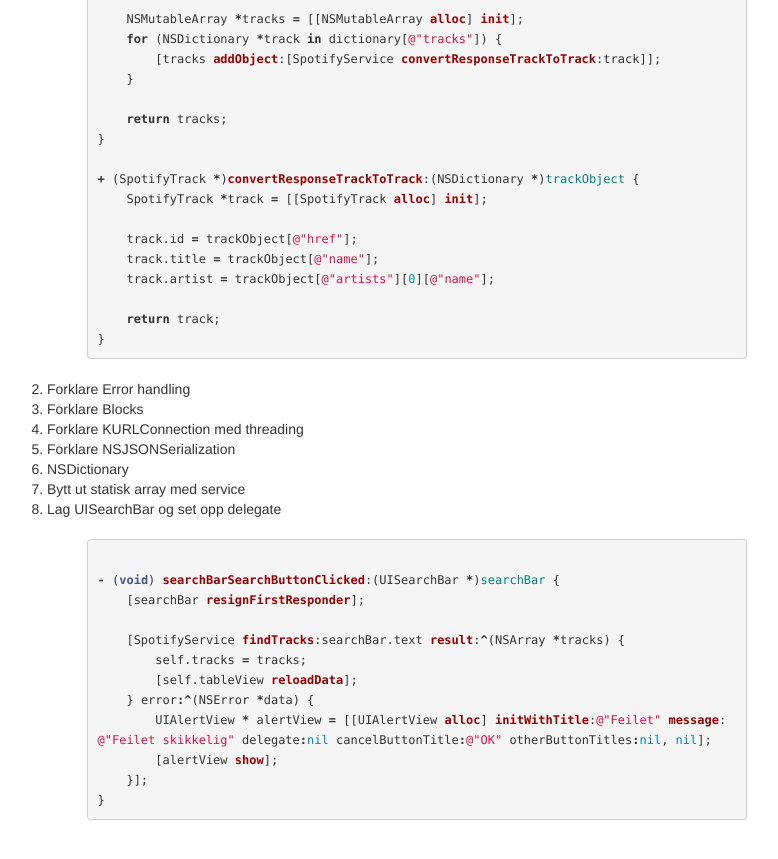
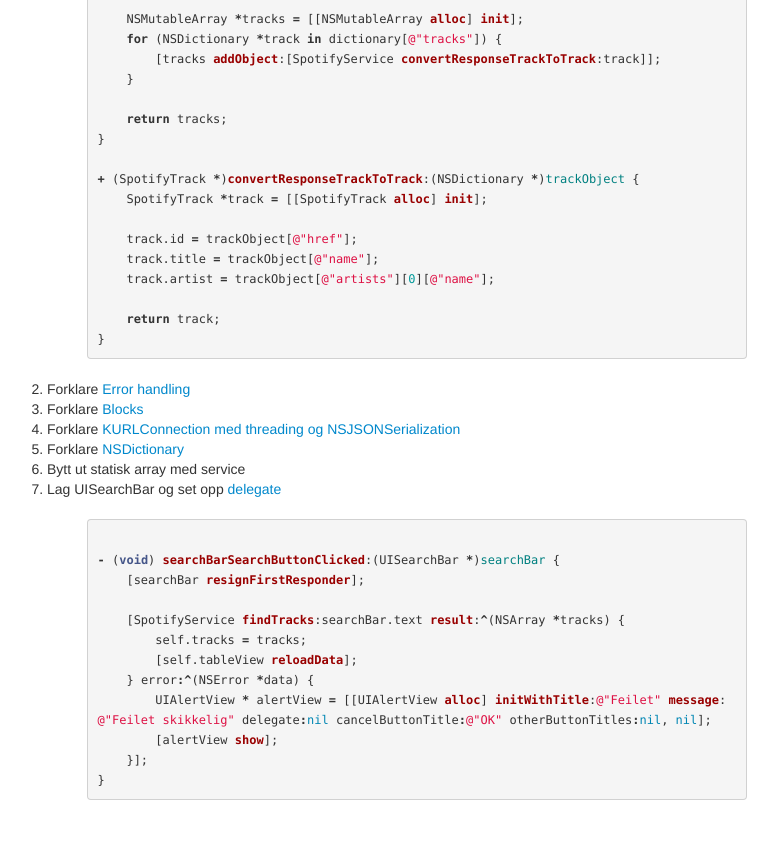
Before and after one commit to bekk/android101, a Jekyll site: the page built from docs/pages/manus.html, in a window 1280 px wide and 900 px high, scrolled down 3433 px. Shown: the top 859 px of the window, without its empty margins (38-816 px from the left). Built offline with Jekyll 4.4.1, drawn with Linux system fonts in a browser that asks for light colours; Markdown is read by kramdown in place of the engine named in the settings; some of the changed text lies outside the part shown.

Commit message:
Added links to manuscript

```diff
--- a/docs/pages/manus.html
+++ b/docs/pages/manus.html
@@ -112,7 +112,7 @@
 <h2>Lage SpotifyService</h2>
 
 <ol>
-	<li> Forklare Klasse metoder og Blocks
+	<li>Forklare <a href="klasser.html">Klasse metoder</a> og <a href="blocks.html">Blocks</a>
 {% highlight objective-c %}
 #import <Foundation/Foundation.h>
 @class SpotifyTrack;
@@ -177,13 +177,12 @@
 {% endhighlight %}
 
 	</li>
-	<li>Forklare Error handling</li>
-	<li>Forklare Blocks</li>
-	<li>Forklare KURLConnection med threading</li>
-	<li>Forklare NSJSONSerialization</li>
-	<li>NSDictionary</li>
+	<li>Forklare <a href="error-handling.html">Error handling</a></li>
+	<li>Forklare <a href="blocks.html">Blocks</a></li>
+	<li>Forklare <a href="http.html">KURLConnection med threading og NSJSONSerialization</a></li>
+	<li>Forklare <a href="datatyper.html">NSDictionary</a></li>
 	<li>Bytt ut statisk array med service</li>
-	<li>Lag UISearchBar og set opp delegate
+	<li>Lag UISearchBar og set opp <a href="delegates.html">delegate</a>
 
 {% highlight objective-c %}
 - (void) searchBarSearchButtonClicked:(UISearchBar *)searchBar {
```
